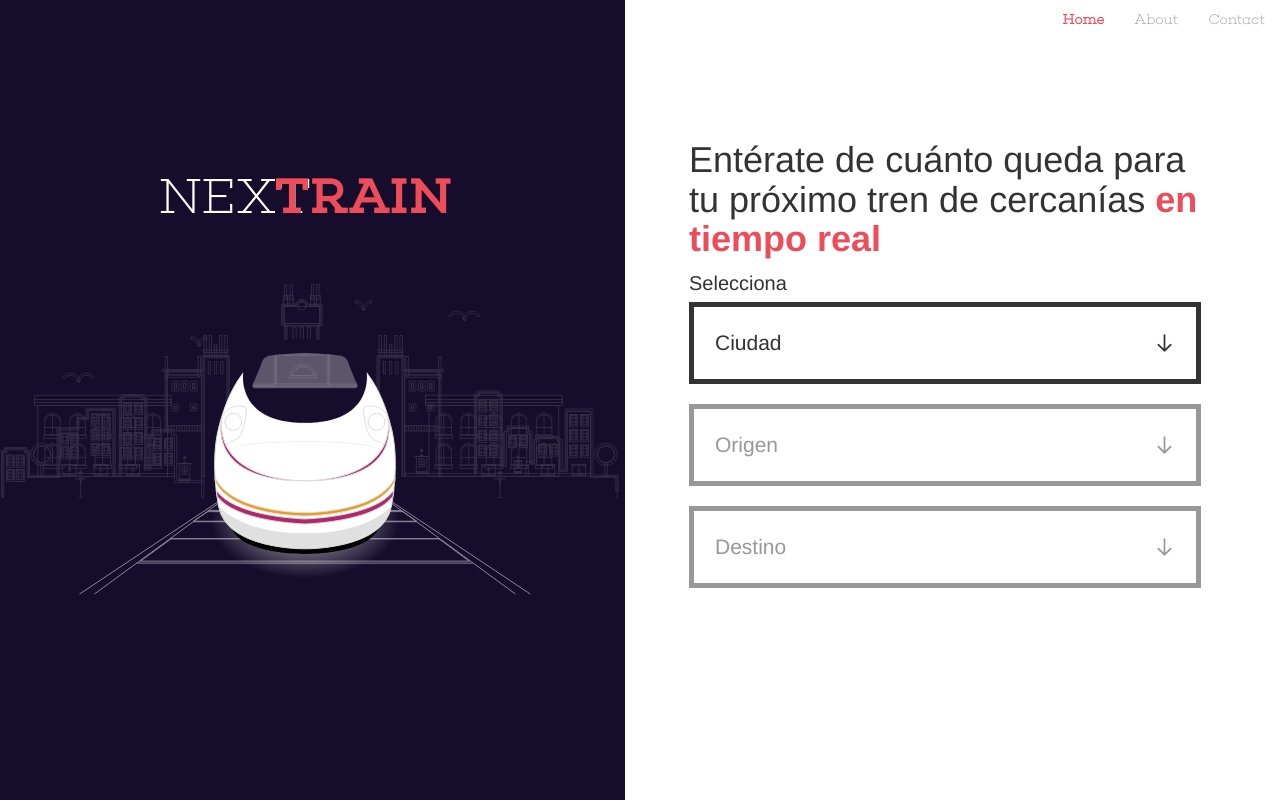
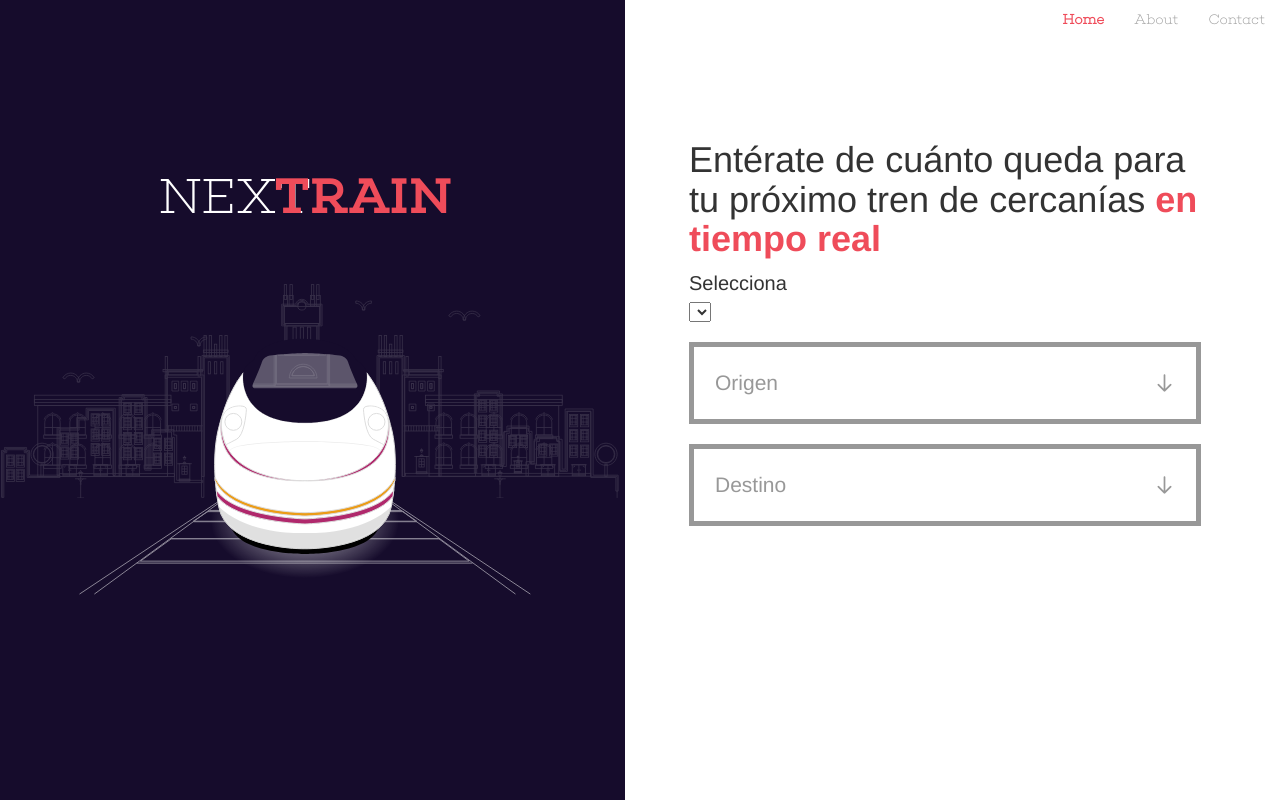
Before and after one commit to jorgeas80/cercanias-web, a plain HTML site: page index.html in a window 1280 px wide. Drawn offline with nearby package versions, Linux system fonts and the light colour scheme; no server answers.

Commit message:
Going back to the basics. This works (get cities)

```diff
--- a/index.html
+++ b/index.html
@@ -55,61 +55,7 @@
           <h1>Entérate de cuánto queda para tu próximo tren de cercanías <strong class="red">en tiempo real</strong></h1>
           <p>Selecciona</p>
         <div class="wrap select01">
-          <select class="cs-select cs-skin-border" name="city" ng-model="selectedCity" ng-options="c.nucleo_name for c in cities track by c.nucleo_id">
-            <option value='0' disabled selected>Ciudad</option>
-            <!--<option value='A Coruña' >A Coruña</option>
-            <option value='álava'>Álava</option>
-            <option value='Albacete' >Albacete</option>
-            <option value='Alicante'>Alicante</option>
-            <option value='Almería' >Almería</option>
-            <option value='Asturias' >Asturias</option>
-            <option value='ávila' >Ávila</option>
-            <option value='Badajoz' >Badajoz</option>
-            <option value='Barcelona'>Barcelona</option>
-            <option value='Burgos' >Burgos</option>
-            <option value='Cáceres' >Cáceres</option>
-            <option value='Cádiz' >Cádiz</option>
-            <option value='Cantabria' >Cantabria</option>
-            <option value='Castellón' >Castellón</option>
-            <option value='Ceuta' >Ceuta</option>
-            <option value='Ciudad Real' >Ciudad Real</option>
-            <option value='Córdoba' >Córdoba</option>
-            <option value='Cuenca' >Cuenca</option>
-            <option value='Gerona' >Gerona</option>
-            <option value='Girona' >Girona</option>
-            <option value='Las Palmas' >Las Palmas</option>
-            <option value='Granada' >Granada</option>
-            <option value='Guadalajara' >Guadalajara</option>
-            <option value='Guipúzcoa' >Guipúzcoa</option>
-            <option value='Huelva' >Huelva</option>
-            <option value='Huesca' >Huesca</option>
-            <option value='Jaén' >Jaén</option>
-            <option value='La Rioja' >La Rioja</option>
-            <option value='León' >León</option>
-            <option value='Lleida' >Lleida</option>
-            <option value='Lugo' >Lugo</option>
-            <option value='Madrid' >Madrid</option>
-            <option value='Malaga' >Málaga</option>
-            <option value='Mallorca' >Mallorca</option>
-            <option value='Melilla' >Melilla</option>
-            <option value='Murcia' >Murcia</option>
-            <option value='Navarra' >Navarra</option>
-            <option value='Orense' >Orense</option>
-            <option value='Palencia' >Palencia</option>
-            <option value='Pontevedra'>Pontevedra</option>
-            <option value='Salamanca'>Salamanca</option>
-            <option value='Segovia' >Segovia</option>
-            <option value='Sevilla' >Sevilla</option>
-            <option value='Soria' >Soria</option>
-            <option value='Tarragona' >Tarragona</option>
-            <option value='Tenerife' >Tenerife</option>
-            <option value='Teruel' >Teruel</option>
-            <option value='Toledo' >Toledo</option>
-            <option value='Valencia' >Valencia</option>
-            <option value='Valladolid' >Valladolid</option>
-            <option value='Vizcaya' >Vizcaya</option>
-            <option value='Zamora' >Zamora</option>
-            <option value='Zaragoza'>Zaragoza</option>-->
+          <select class="cs-skin-border" name="city" ng-model="selectedCity" ng-options="c.nucleo_name for c in cities track by c.nucleo_id">
           </select>
         </div>
         <div class="wrap">
@@ -150,14 +96,16 @@
         } );
       })();
     </script>
+    <!--
     <script>
       var element = document.getElementById("select01"); //grab the element
       element.onclick = function() { //asign a function
         $(.cs-options).toggleClass("active");
       }
     </script>
+  -->
     <script>
-      ('.cs-options').click(function() {
+      $('.cs-options').click(function() {
         $(this).parent().parent().addClass("active");
       });
     </script>
--- a/js/app.js
+++ b/js/app.js
@@ -17,12 +17,15 @@ ntApp.controller('mainController', function ($scope, Restangular) {
     $scope.selectedCity = {};
 
     var baseCities = Restangular.all('city');
+
+    /*
     $scope.cities = [
       {
         "nucleo_id": "0",
         "nucleo_name": "Elige tu ciudad"
       }
     ]
+    */
     // This will query /cities and return a promise.
     baseCities.getList({"format": "json"}).then(function(cities) {
         $scope.cities = cities;
```
Also changed, not shown: 1 other file.
